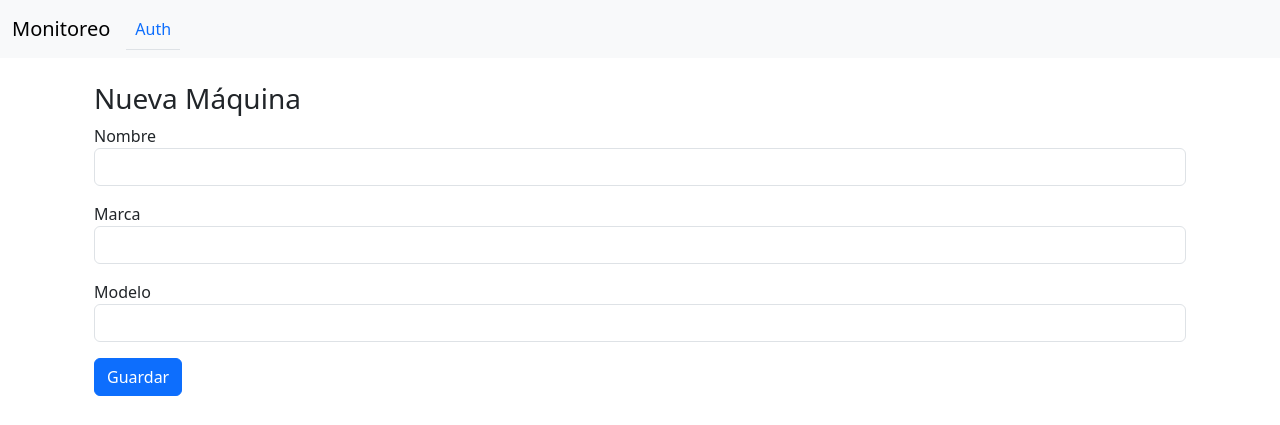
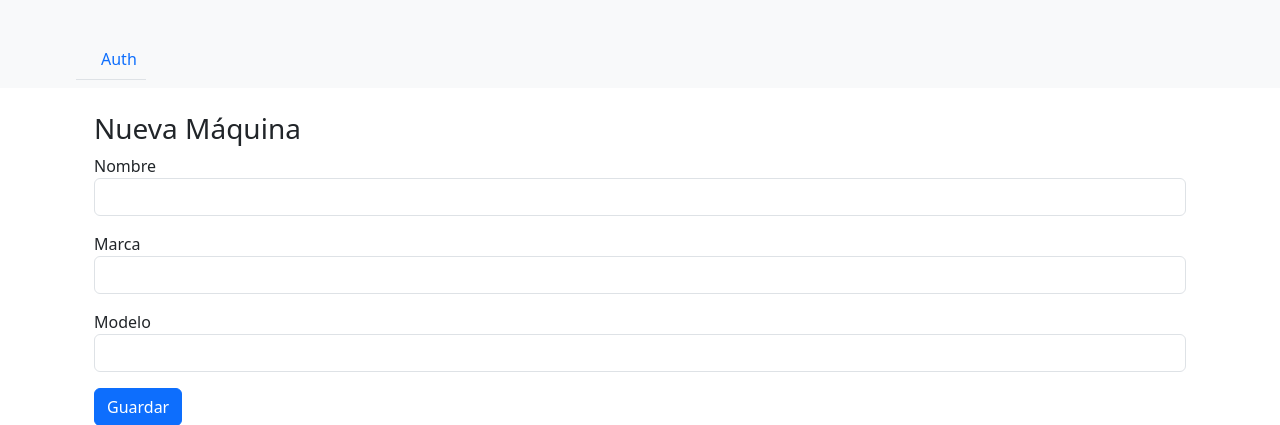
Before and after one commit to ProyectoMod7/Proyecto-final, a Flask app: page /maquinas/crear in a window 1280 px wide. Shown: the top 425 px of the page. Run offline with Flask 3, Linux system fonts and the light colour scheme; data that the repository does not hold is empty; parts of the project's set-up code (start-up, migrations or seed data) failed here and were passed over.

Commit message:
base.html

```diff
--- a/templates/base.html
+++ b/templates/base.html
@@ -11,7 +11,7 @@
   <body>
     <nav class="navbar navbar-expand-lg navbar-light bg-light">
       <div class="container-fluid">
-         <a class="navbar-brand" href="{{ url_for('index') }}">Monitoreo</a>
+         <a class="navbar-brand" href="{{ url_for('index') }}"a>
           <div class="collapse navbar-collapse">
             <ul class="navbar-nav me-auto">
               <ul class="navbar-nav me-auto">
```
